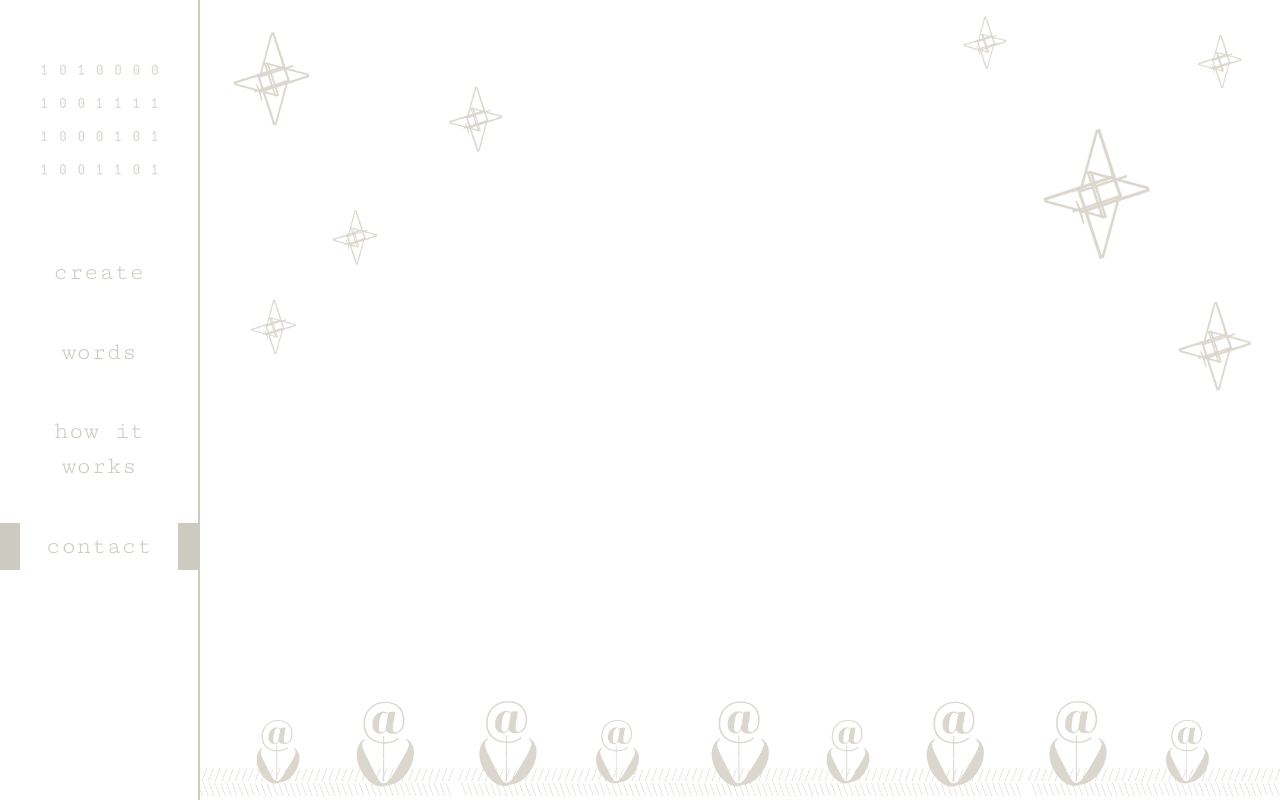
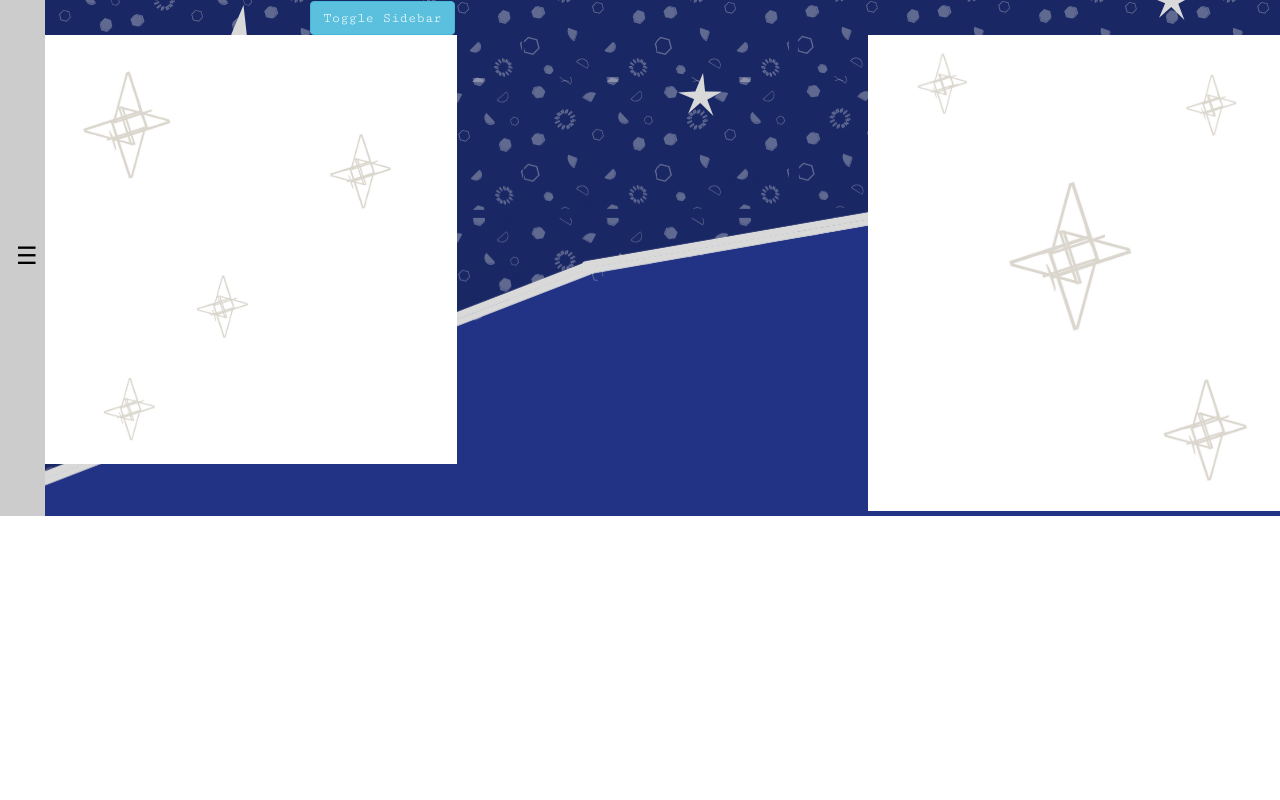
Before and after one commit to dilEMMA16/poem, a plain HTML site: page contact.html in a window 1280 px wide. Drawn offline with nearby package versions, Linux system fonts and the light colour scheme.

Commit message:
messing around with contact page

```diff
--- a/contact.html
+++ b/contact.html
@@ -18,6 +18,7 @@
     <link rel="stylesheet" href="https://maxcdn.bootstrapcdn.com/bootstrap/3.3.7/css/bootstrap.min.css">
     <script src="https://ajax.googleapis.com/ajax/libs/jquery/3.3.1/jquery.min.js"></script>
     <script src="https://maxcdn.bootstrapcdn.com/bootstrap/3.3.7/js/bootstrap.min.js"></script>
+    <link rel="stylesheet" href="https://www.w3schools.com/w3css/4/w3.css">
     <style>
     .active {
       border-right: 20px solid #cdcbc1 !important;
@@ -52,10 +53,13 @@
 
 
         .main {
-            margin-left: 200px; /* Same as the width of the sidenav */
+            margin-left: 0px; /* Same as the width of the sidenav */
             padding: 0px;
             height: 100%;
             z-index: 2;
+            display: flex;
+            width: 100%;
+            align-items: stretch;
         }
 
         body {
@@ -67,18 +71,11 @@
             /* Full height */
             height: 100%;
         }
-        .grassflowers {
-          position:absolute;
-          bottom: 0px;
-          background-image: url("imgs/backgroundpoemflowers.png");
-          height: 200px;
-          z-index: 1;
-          background-position:top;
-          background-repeat: repeat-x;
-          background-size: contain;
-          width: calc(100% - 200px);
-          overflow-x: hidden !important;
+
+        #sidebar.offpage {
+            margin-left: -250px;
         }
+
     </style>
 </head>
 
@@ -87,7 +84,8 @@
 
 
         <!-- Sidebar -->
-        <div class="sidenav">
+        <div id="sidenav" class="w3-sidebar w3-bar-block w3-border-right" style="display:none">
+          <button onclick="w3_close()" class="w3-bar-item w3-large">Close &times;</button>
                     <img src="imgs/logo2.png" style="width:100%;padding:20px;">
                     <br><br>
                     <a href="index.html">create</a><br>
@@ -101,9 +99,15 @@
         <!-- /#sidebar-wrapper -->
 
         <!-- Page Content -->
-        <div class="main" style="">
+        <div class="main" style="background-image:url('imgs/POETRY.png')">
+          <button class="w3-button w3-teal w3-xlarge" onclick="w3_open()">☰</button>
+        <div class="container-fluid" style = "height:100%;">
+          <button type="button" id="sidebarCollapse" class="btn btn-info offpage" style="margin-left: 250px;">
+                <i class="fas fa-align-left"></i>
+                <span>Toggle Sidebar</span>
+            </button>
 
-        <div class="container-fluid" style = "height:100%;">
+
           <div class="row" style="">
             <div class="col-sm-4" style="padding:0px;">
               <img src="imgs/starsleft.png" class="img-responsive"  style="padding-left: 0px;  padding-right: 0px;">
@@ -132,6 +136,25 @@
     });
     </script>-->
 
+    <script>
+          $(document).ready(function () {
+
+              $('#sidebarCollapse').on('click', function () {
+                  $('#sidebar').toggleClass('offpage');
+              });
+
+          });
+
+          function w3_open() {
+              document.getElementById("sidenav").style.display = "block";
+          }
+          function w3_close() {
+              document.getElementById("sidenav").style.display = "none";
+          }
+    </script>
+
 </body>
 
+
+
 </html>
```
Also changed, not shown: imgs/POETRY.png (added).
